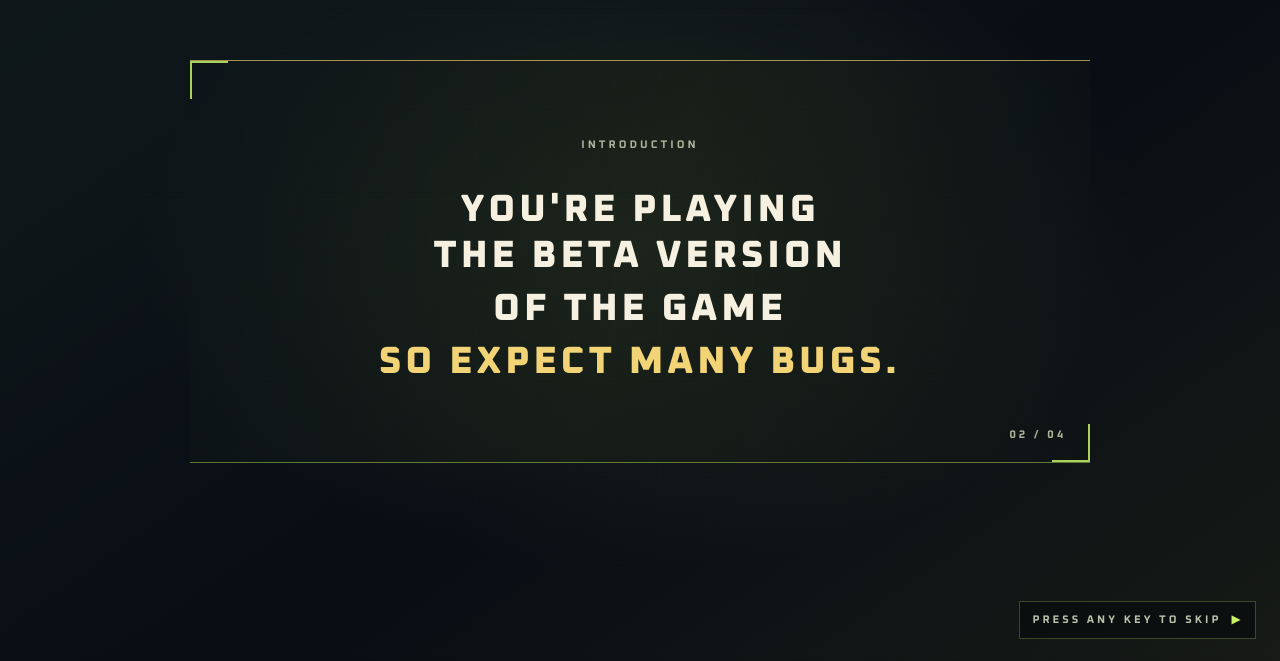
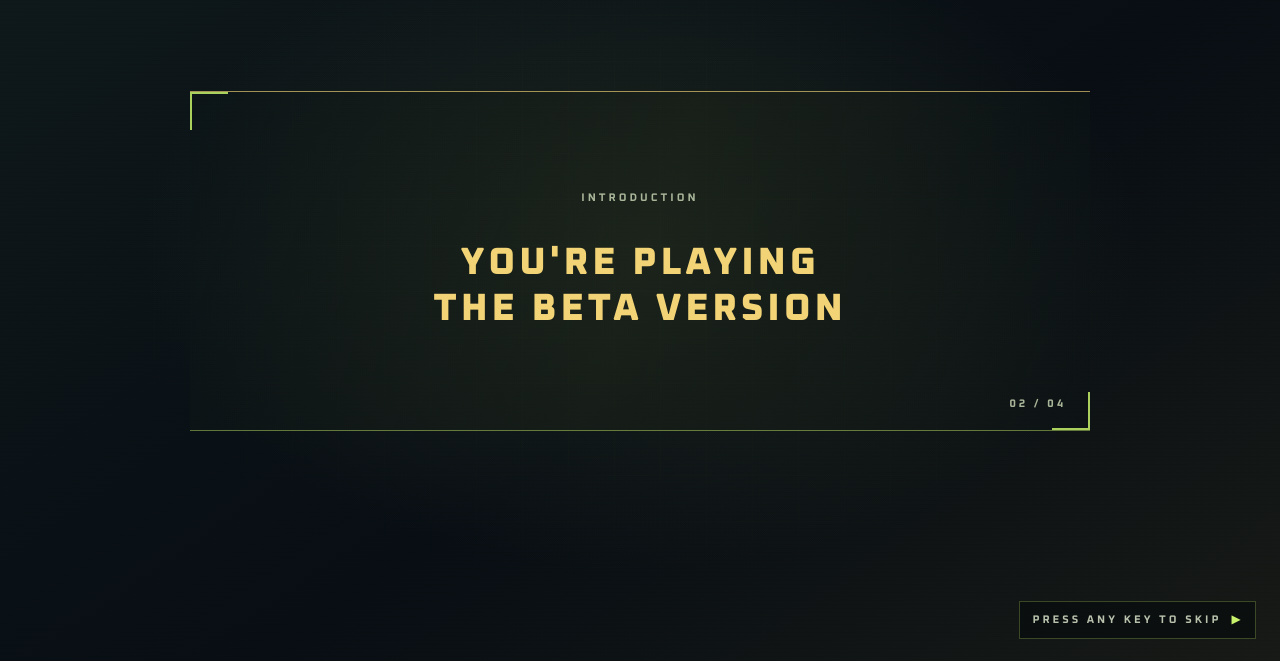
Before and after one commit to 4GeeksAcademy/Game-Design, a React (Vite) app: page /Game-Design/ in a window 1280 px wide. Shown: the part 139-800 px from the top of the page. Built offline with nearby package versions, Linux system fonts and the light colour scheme.

Commit message:
Reveal intro lines sequentially and keep previous lines visible

```diff
--- a/src/Mechanics/Main Page/GameIntro.jsx
+++ b/src/Mechanics/Main Page/GameIntro.jsx
@@ -40,6 +40,7 @@ function getIntroBeatTiming() {
 
 export default function GameIntro({ onComplete }) {
   const [slideIndex, setSlideIndex] = useState(0);
+  const [lineIndex, setLineIndex] = useState(0);
   const [isFinal, setIsFinal] = useState(false);
   const [finalWordIndex, setFinalWordIndex] = useState(0);
   const [finished, setFinished] = useState(false);
@@ -53,10 +54,7 @@ export default function GameIntro({ onComplete }) {
   useEffect(() => {
     if (finished) return undefined;
 
-    const { stepDuration } = getIntroBeatTiming();
-    // Keep each information card on screen for four beats so the complete
-    // message can be read naturally before the next card appears.
-    const slideDuration = stepDuration * 2;
+    const { delay, stepDuration } = getIntroBeatTiming();
     const timer = window.setTimeout(() => {
       if (isFinal) {
         if (finalWordIndex < 2) {
@@ -67,16 +65,21 @@ export default function GameIntro({ onComplete }) {
         return;
       }
 
-      if (slideIndex < INTRO_SLIDES.length - 1) {
+      const currentSlide = INTRO_SLIDES[slideIndex];
+      if (lineIndex < currentSlide.lines.length - 1) {
+        // Reveal one additional line; keep the earlier lines on screen.
+        setLineIndex((current) => current + 1);
+      } else if (slideIndex < INTRO_SLIDES.length - 1) {
         setSlideIndex((current) => current + 1);
+        setLineIndex(0);
       } else {
         setIsFinal(true);
         setFinalWordIndex(0);
       }
-    }, isFinal && finalWordIndex === 2 ? stepDuration : slideDuration);
+    }, isFinal && finalWordIndex === 2 ? stepDuration : delay);
 
     return () => window.clearTimeout(timer);
-  }, [slideIndex, isFinal, finalWordIndex, finished, finishIntro]);
+  }, [slideIndex, lineIndex, isFinal, finalWordIndex, finished, finishIntro]);
 
   useEffect(() => {
     const handleKeyDown = (event) => {
@@ -101,11 +104,8 @@ export default function GameIntro({ onComplete }) {
         <section key={slide.id} className={`game-intro-card ${slide.className}`}>
           <span className="game-intro-index">INTRODUCTION</span>
           <div className="game-intro-copy">
-            {slide.lines.map((line, index) => (
-              <span
-                key={`${slide.id}-${index}`}
-                style={{ animationDelay: `${index * 120}ms` }}
-              >
+            {slide.lines.slice(0, lineIndex + 1).map((line, index) => (
+              <span key={`${slide.id}-${index}`}>
                 {line}
               </span>
             ))}
```
